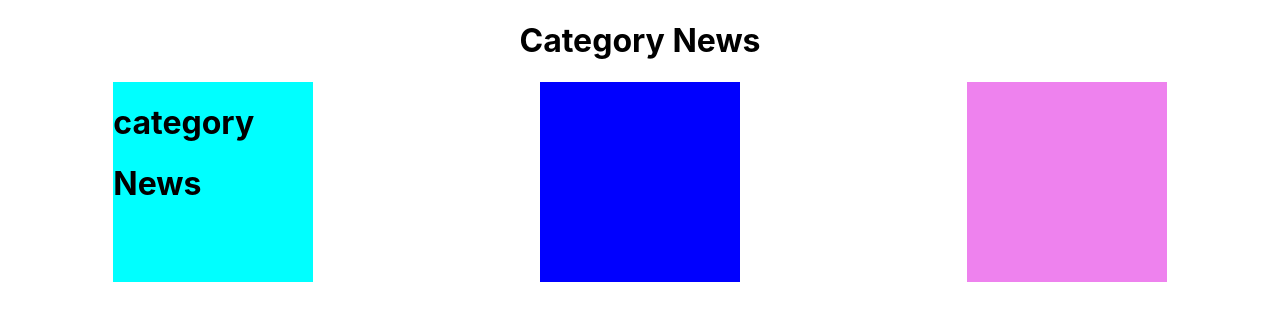
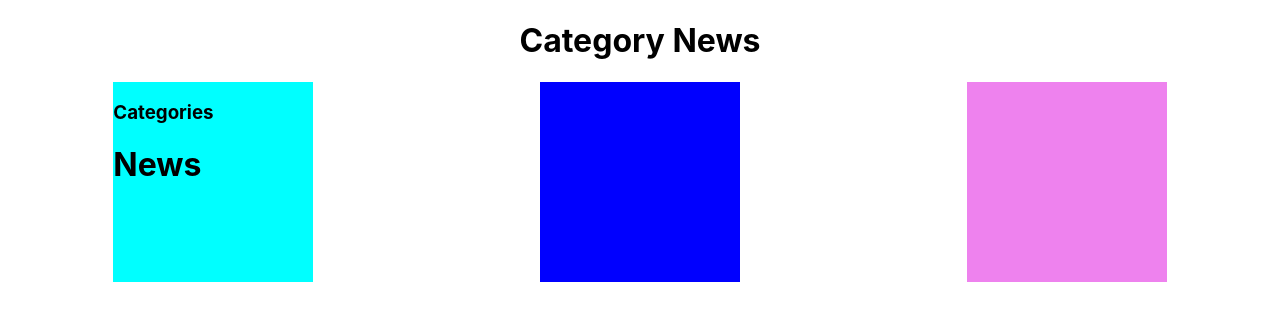
Before and after one commit to be320/Category-News, a React (Create React App) app in the folder frontend/: page / in a window 1280 px wide. Shown: the top 320 px of the page. Built offline with nearby package versions, Linux system fonts and the light colour scheme; no server answers.

Commit message:
Installed Material-UI

```diff
--- a/frontend/package.json
+++ b/frontend/package.json
@@ -3,6 +3,7 @@
   "version": "0.1.0",
   "private": true,
   "dependencies": {
+    "@material-ui/core": "^4.11.0",
     "@testing-library/jest-dom": "^4.2.4",
     "@testing-library/react": "^9.5.0",
     "@testing-library/user-event": "^7.2.1",
--- a/frontend/src/App.js
+++ b/frontend/src/App.js
@@ -23,6 +23,7 @@ function App() {
     <h1>Category News</h1>
     <div className="container-row">
     <div className="folder-structure">
+      <h3>Categories</h3>
       <Category />
       <News />
     </div>
--- a/frontend/src/sideComponents/Category.js
+++ b/frontend/src/sideComponents/Category.js
@@ -2,7 +2,9 @@ import React from 'react';
 
 const Category = () => {
     return(
-    <h1>category</h1>
+    <div className="category-row">
+    <div className="lookup"></div>
+    </div>
     )
 
 }
```
Also changed, not shown: 1 other file (tests, documents, lock files or other folders).
